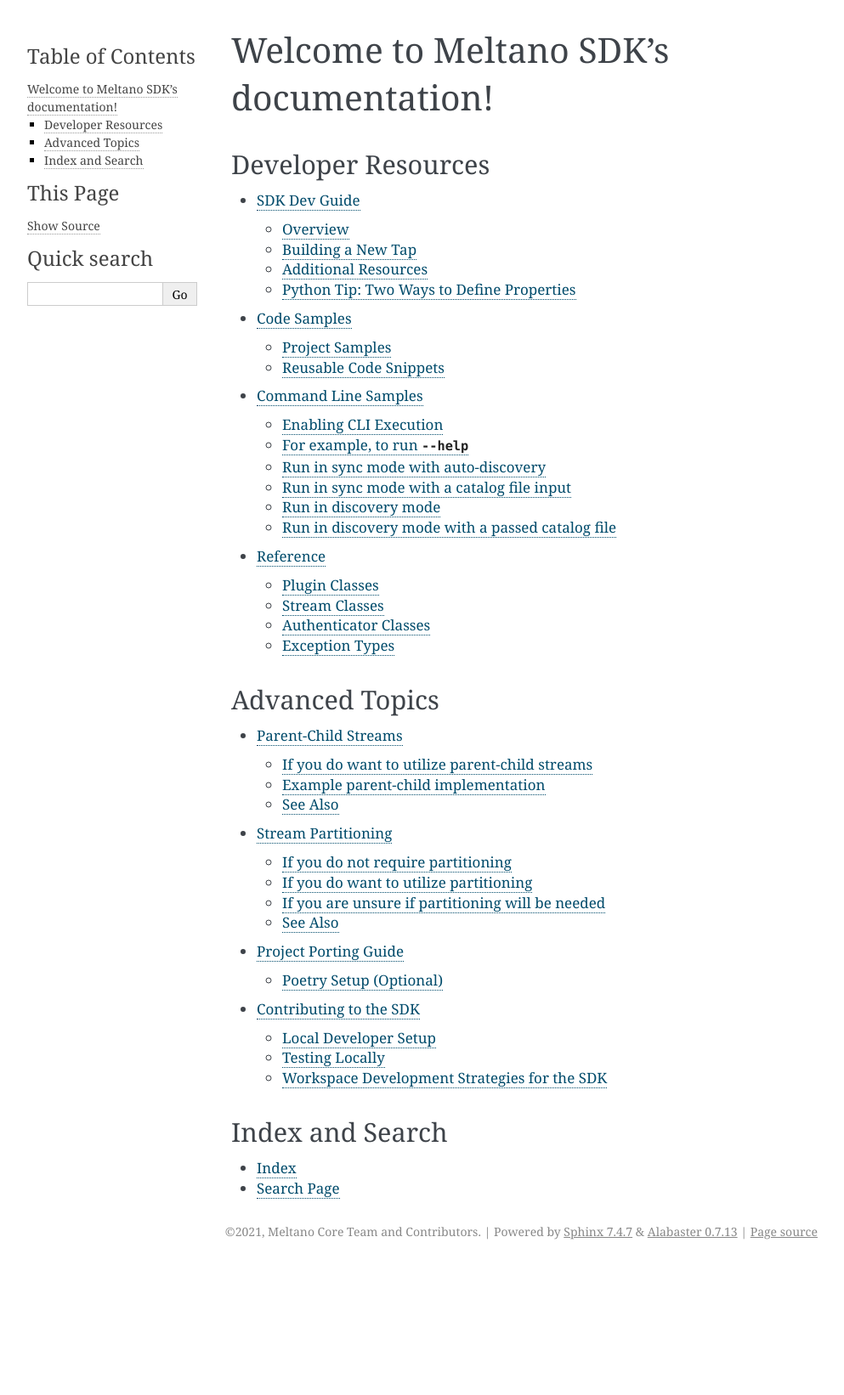
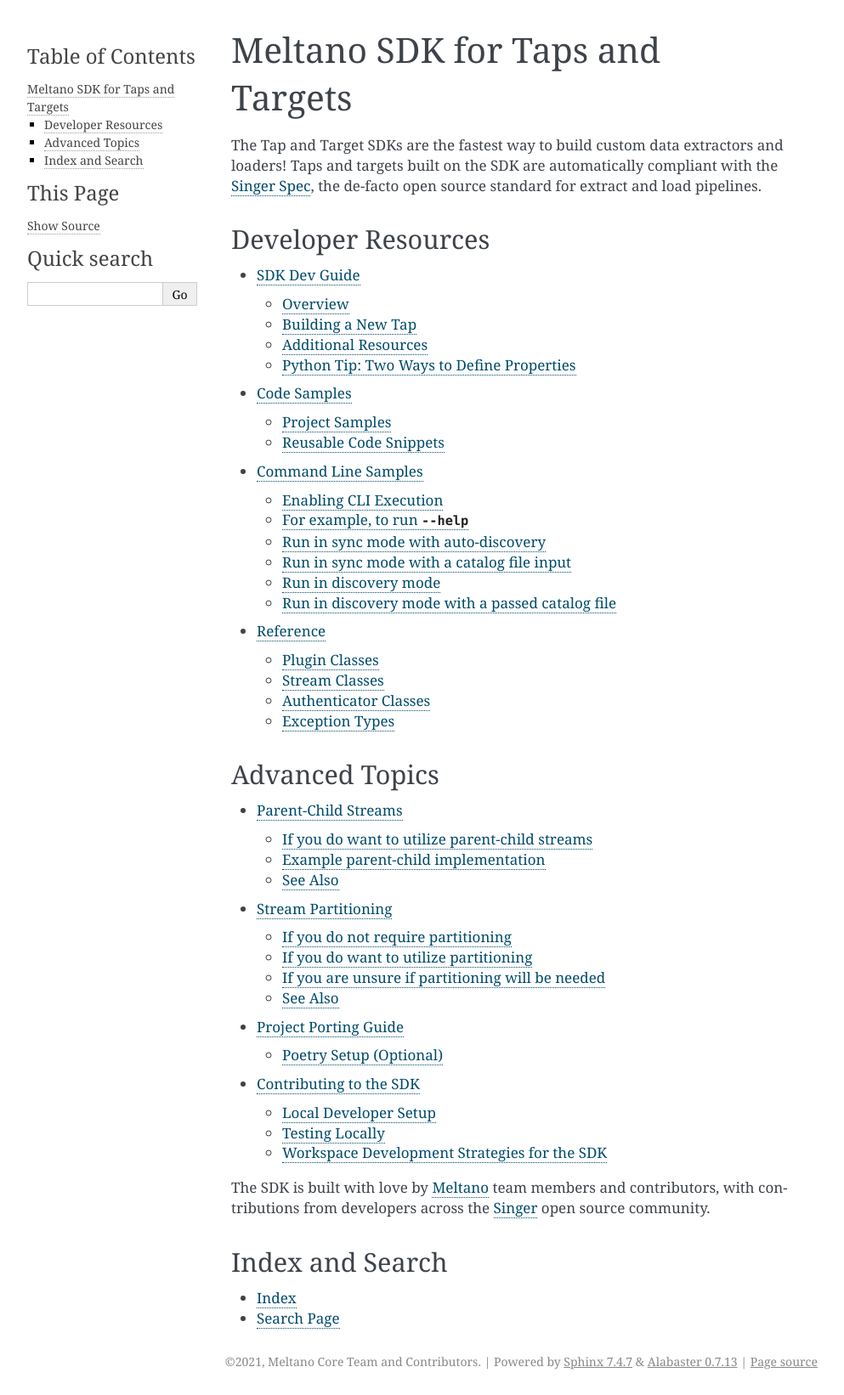
Before and after one commit to meltano/sdk, a Sphinx documentation site: the page built from docs/index.rst, in a window 1280 px wide. Shown: the whole page at 85% size, without its empty margins (148-1141 px from the left). Built offline with Sphinx 7.4.7, drawn with Linux system fonts in a browser that asks for light colours; before the commit the page ends 1489 px from its top, so only the background shows below that.

Commit message:
add docs landing page text

```diff
--- a/docs/index.rst
+++ b/docs/index.rst
@@ -3,11 +3,17 @@
    You can adapt this file completely to your liking, but it should at least
    contain the root `toctree` directive.
 
-Welcome to Meltano SDK's documentation!
+Meltano SDK for Taps and Targets
 =======================================
 
+
+The Tap and Target SDKs are the fastest way to build custom data extractors
+and loaders! Taps and targets built on the SDK are automatically compliant with the `Singer Spec`_,
+the de-facto open source standard for extract and load pipelines.
+
+
 Developer Resources
----------------
+-------------------
 
 .. toctree::
    :maxdepth: 2
@@ -33,9 +39,17 @@
    porting
    CONTRIBUTING
 
+The SDK is built with love by Meltano_ team members and contributors, with
+contributions from developers across the Singer_ open source community.
+
+.. _Singer: https://singer.io
+.. _Singer Spec: https://meltano.com/docs/singer-spec.html
+.. _Meltano: https://www.meltano.com
+
+
 
 Index and Search
----------------
+----------------
 
 * :ref:`genindex`
 * :ref:`search`
```
